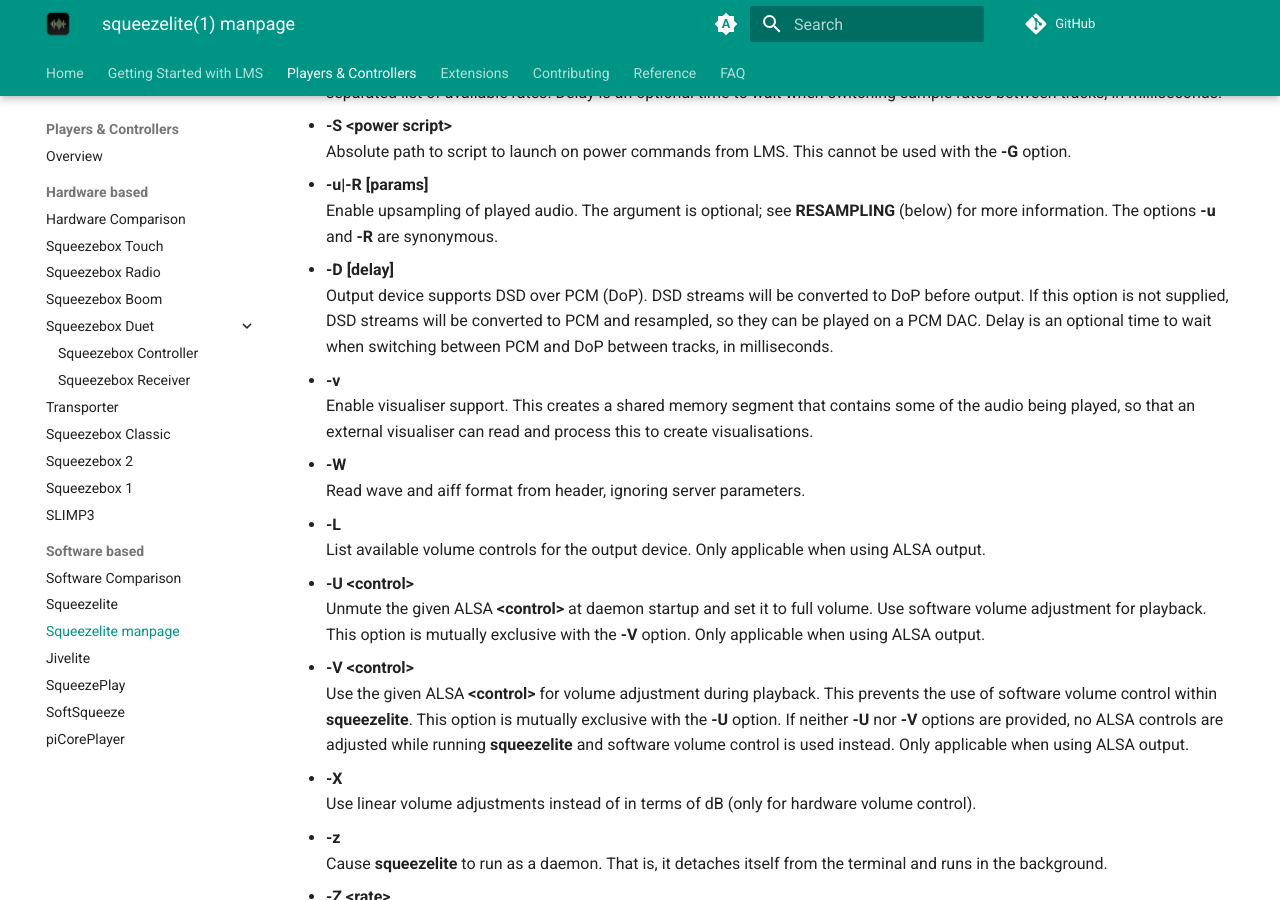
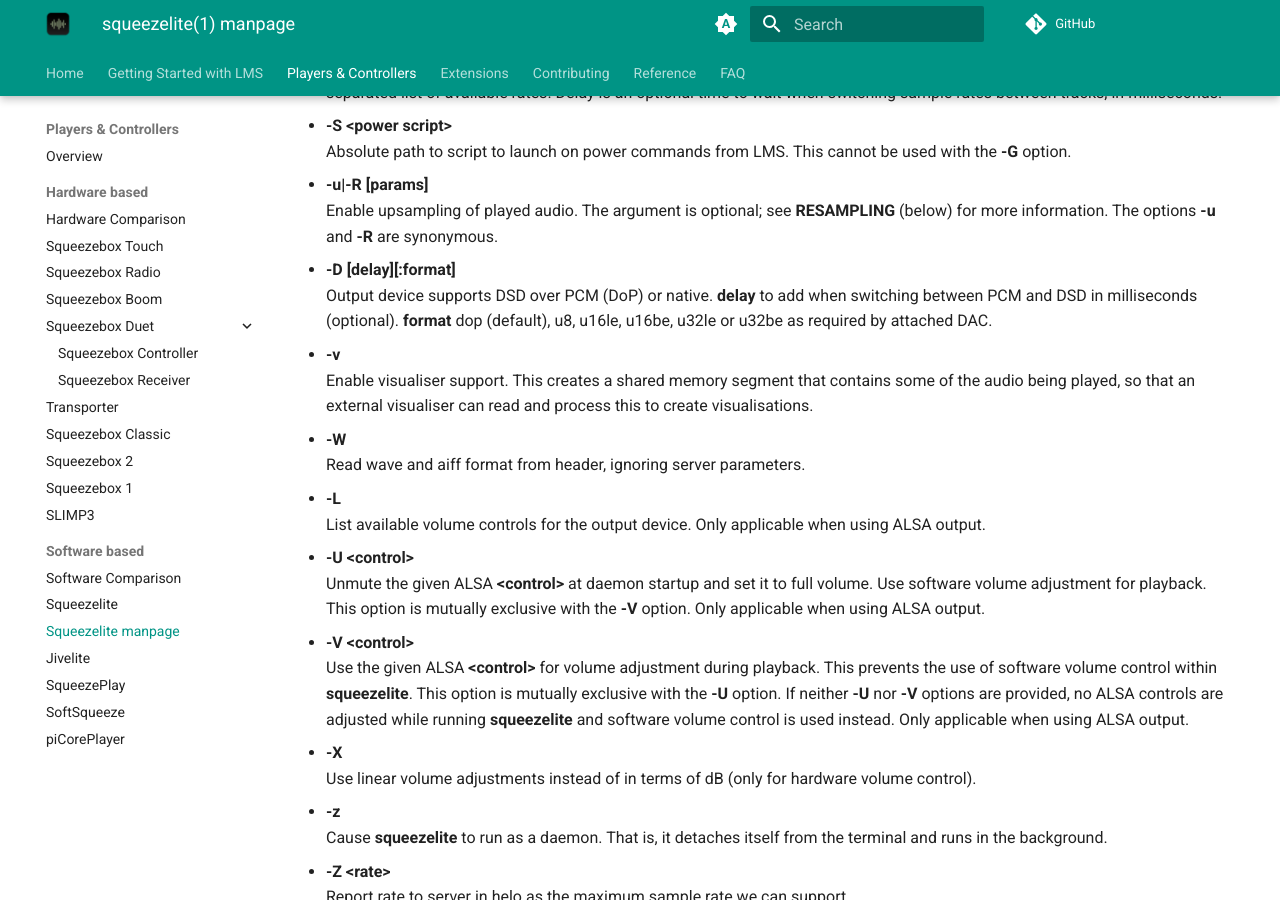
Before and after one commit to LMS-Community/lms-community.github.io, an MkDocs documentation site: the page built from docs/players-and-controllers/squeezelite-manpage.md, in a window 1280 px wide and 900 px high, scrolled down 2434 px. Built offline with MkDocs 1.6.1 and Material for MkDocs 9.7.7, drawn with Linux system fonts in a browser that asks for light colours; emoji names are drawn with the system emoji font; a script that is not in the unit is left out; plug-ins that fetch from the network failed and are left out; comment, search, counter and statistics services are not loaded; some of the changed text lies outside the part shown.

```diff
--- a/docs/players-and-controllers/squeezelite-manpage.md
+++ b/docs/players-and-controllers/squeezelite-manpage.md
@@ -174,11 +174,10 @@ which denotes the sample size in bits. Little Endian only.
   (below) for more information. The options
   **-u** and **-R**
   are synonymous.
-* **-D [delay]**
-  Output device supports DSD over PCM (DoP). DSD streams will be converted to DoP
-  before output. If this option is not supplied, DSD streams will be converted to
-  PCM and resampled, so they can be played on a PCM DAC. Delay is an optional time
-  to wait when switching between PCM and DoP between tracks, in milliseconds.
+* **-D [delay][:format]**
+  Output device supports DSD over PCM (DoP) or native.
+  **delay** to add when switching between PCM and DSD in milliseconds (optional).
+  **format** dop (default), u8, u16le, u16be, u32le or u32be as required by attached DAC.
 * **-v**
   Enable visualiser support. This creates a shared memory segment that contains
   some of the audio being played, so that an external visualiser can read and
```
Also changed, not shown: other parts of docs/players-and-controllers/squeezelite-manpage.md (+3 -4 lines).
